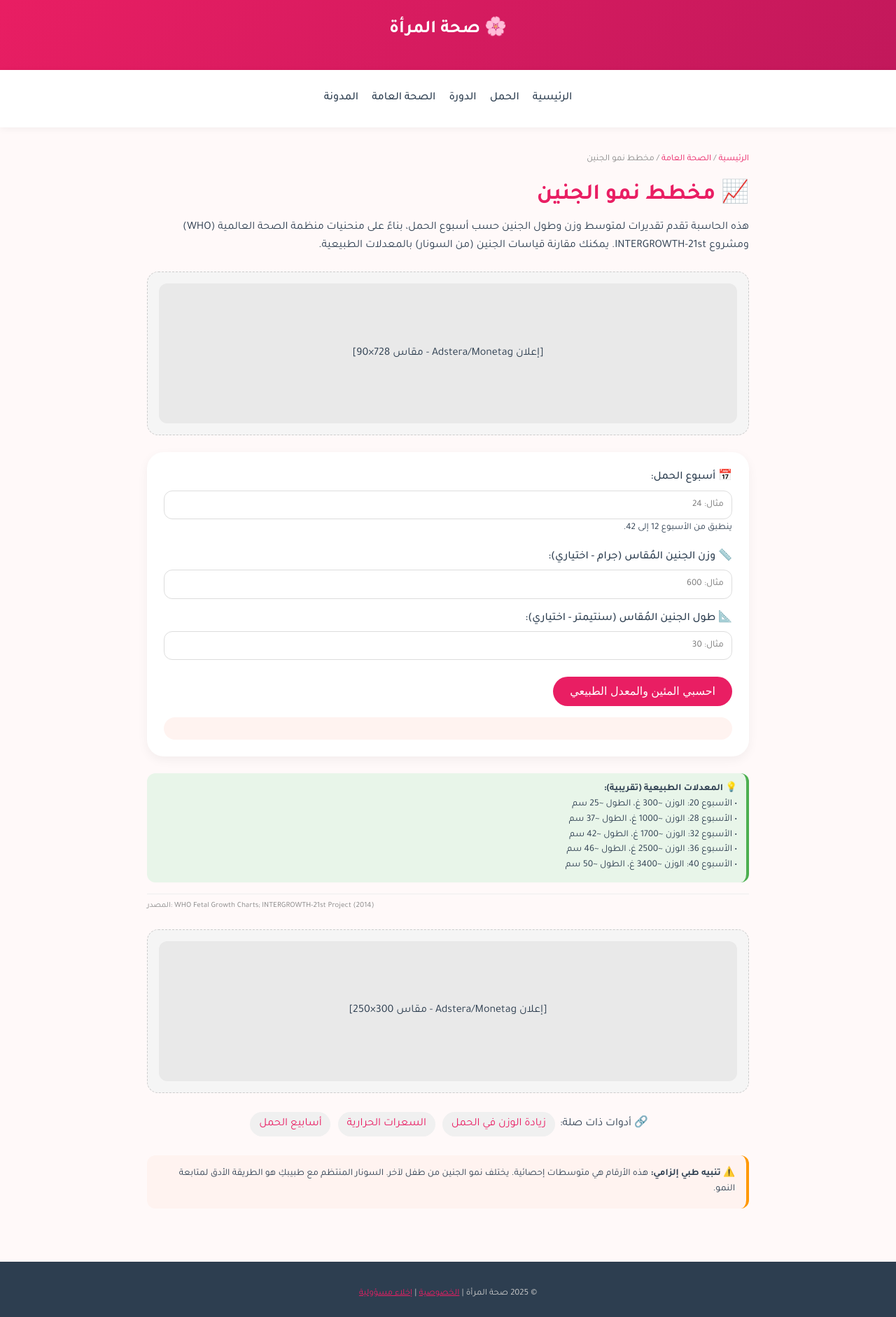
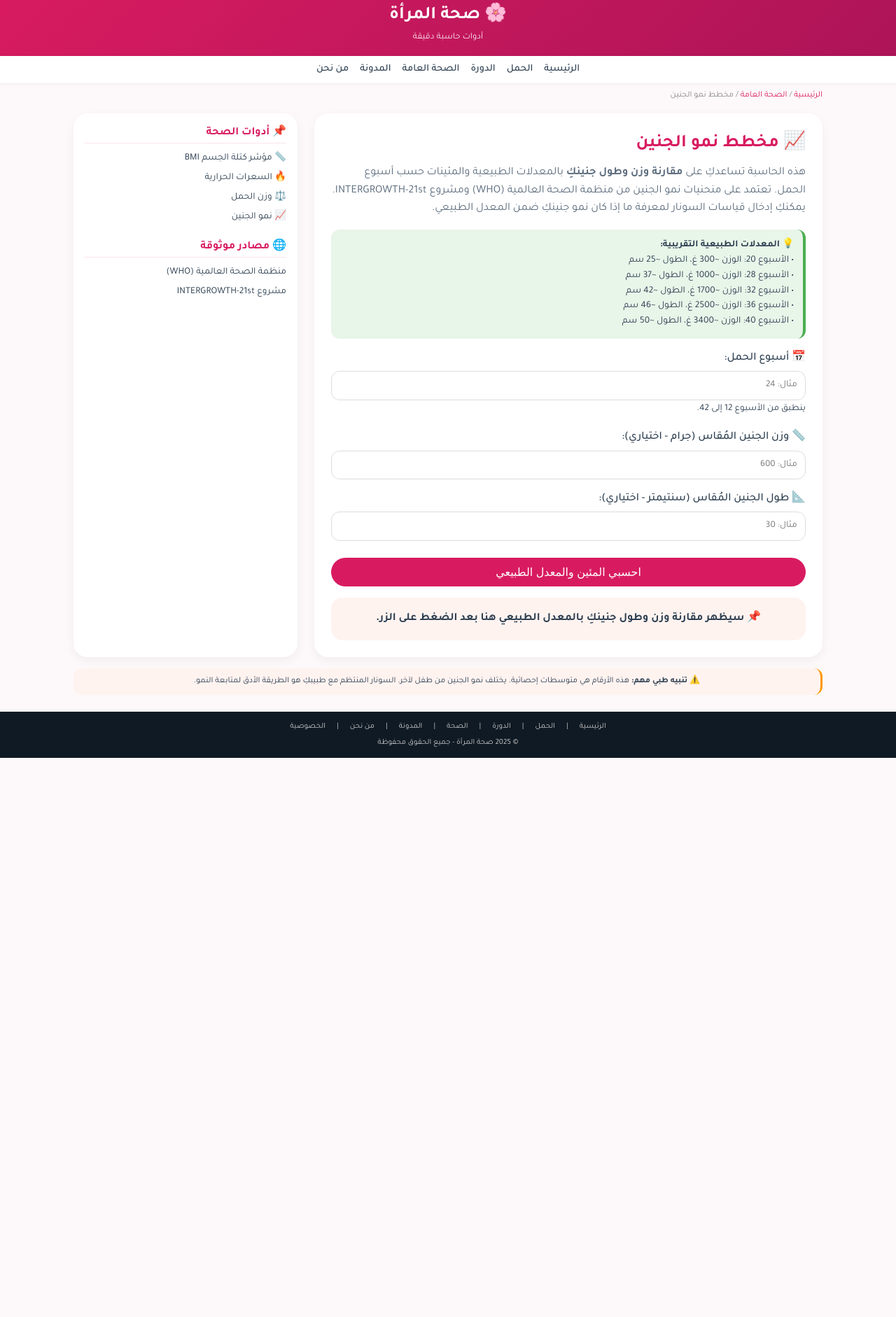
Before and after one commit to ouhlali2026/womens-health-calculators, a plain HTML site: page health/fetal-growth.html in a window 1280 px wide. Shown: the part 13-1895 px from the top of the page at 70% size. After the commit the page ends 1096 px from the top, so only its background shows below. Drawn offline with Linux system fonts and the light colour scheme.

Commit message:
Update fetal-growth.html
إضافة مخطط نمو الجنين: مقارنة وزن وطول الجنين بالمئينات العمرية حسب أسبوع الحمل. يعتمد على منحنيات منظمة الصحة العالمية

```diff
--- a/health/fetal-growth.html
+++ b/health/fetal-growth.html
@@ -2,61 +2,102 @@
 <html lang="ar" dir="rtl">
 <head>
     <meta charset="UTF-8">
-    <meta name="viewport" content="width=device-width, initial-scale=1.0">
-    <meta name="description" content="مخطط نمو الجنين: مقارنة وزن وطول الجنين بالمئينات العمرية حسب أسبوع الحمل. يعتمد على منحنيات منظمة الصحة العالمية والـ INTERGROWTH-21st. متابعة تطور الجنين.">
-    <meta name="keywords" content="نمو الجنين, وزن الجنين, طول الجنين, مئينات, مراحل الحمل">
-    <meta name="author" content="صحة المرأة">
-    <link rel="canonical" href="https://yourdomain.com/health/fetal-growth.html">
-    <title>مخطط نمو الجنين | الوزن والطول حسب أسبوع الحمل | صحة المرأة</title>
+    <meta name="viewport" content="width=device-width, initial-scale=1.0, user-scalable=yes">
+    <meta name="description" content="مخطط نمو الجنين: مقارنة وزن وطول الجنين بالمئينات العمرية حسب أسبوع الحمل. يعتمد على منحنيات منظمة الصحة العالمية (WHO) ومشروع INTERGROWTH-21st. تابعي تطور جنينك أسبوعًا بأسبوع.">
+    <title>مخطط نمو الجنين | وزن وطول الجنين حسب أسبوع الحمل | صحة المرأة</title>
     <link href="https://fonts.googleapis.com/css2?family=Tajawal:wght@400;500;700&display=swap" rel="stylesheet">
     <style>
+        :root {
+            --primary: #D81B60;
+            --primary-dark: #AD1457;
+            --bg-light: #FDF8F9;
+            --text-dark: #2C3E50;
+            --white: #FFFFFF;
+            --shadow: 0 5px 15px rgba(0,0,0,0.05);
+        }
         * { margin: 0; padding: 0; box-sizing: border-box; }
-        body { font-family: 'Tajawal', sans-serif; background: #FFF9F9; color: #2D3E50; line-height: 1.6; }
-        .container { max-width: 900px; margin: auto; padding: 20px; }
-        header { background: linear-gradient(135deg, #E91E63, #C2185B); color: white; padding: 1rem 0; text-align: center; }
+        body { font-family: 'Tajawal', sans-serif; background: var(--bg-light); color: var(--text-dark); line-height: 1.6; }
+        .container { max-width: 1100px; margin: 0 auto; padding: 0 15px; }
+        header { background: linear-gradient(135deg, var(--primary), var(--primary-dark)); color: white; padding: 1rem 0; text-align: center; }
         .logo { font-size: 1.6rem; font-weight: 700; }
-        nav { background: white; box-shadow: 0 2px 10px rgba(0,0,0,0.05); padding: 0.5rem 0; position: sticky; top: 0; }
-        .nav-links { display: flex; justify-content: center; flex-wrap: wrap; list-style: none; gap: 1.2rem; }
-        .nav-links a { text-decoration: none; color: #2D3E50; font-weight: 500; }
-        .nav-links a:hover { color: #E91E63; }
-        .breadcrumb { font-size: 0.8rem; margin: 1rem 0; color: #888; }
-        .breadcrumb a { color: #E91E63; text-decoration: none; }
-        .card { background: white; border-radius: 24px; padding: 1.5rem; margin: 1.5rem 0; box-shadow: 0 5px 15px rgba(0,0,0,0.05); }
+        .tagline { font-size: 0.8rem; opacity: 0.9; }
+        nav { background: var(--white); box-shadow: 0 1px 5px rgba(0,0,0,0.05); position: sticky; top: 0; padding: 0.4rem 0; }
+        .nav-links { display: flex; justify-content: center; flex-wrap: wrap; gap: 1rem; list-style: none; }
+        .nav-links a { text-decoration: none; color: var(--text-dark); font-weight: 500; font-size: 0.9rem; }
+        .nav-links a:hover { color: var(--primary); }
+        .breadcrumb { font-size: 0.75rem; margin: 0.5rem 0; color: #888; }
+        .breadcrumb a { color: var(--primary); text-decoration: none; }
+        .top-ad { margin: 0.5rem 0 1rem 0; text-align: center; }
+        .main-grid { display: grid; grid-template-columns: 1fr 320px; gap: 1.5rem; margin: 1rem 0; }
+        @media (max-width: 768px) { .main-grid { grid-template-columns: 1fr; } .sidebar { display: none; } }
+        .calculator-box { background: var(--white); border-radius: 20px; padding: 1.5rem; box-shadow: var(--shadow); }
+        .calculator-box h1 { color: var(--primary); margin-bottom: 0.5rem; font-size: 1.6rem; }
+        .calculator-box p { color: #5D6D7E; margin-bottom: 1rem; }
         .input-group { margin-bottom: 1rem; }
         label { display: block; margin-bottom: 0.3rem; font-weight: 500; }
         input, select { width: 100%; padding: 0.7rem; border: 1px solid #ddd; border-radius: 12px; font-family: inherit; }
-        button { background: #E91E63; color: white; border: none; padding: 0.7rem 1.5rem; border-radius: 50px; cursor: pointer; font-size: 1rem; margin-top: 0.5rem; }
-        .result { background: #FFF3F0; padding: 1rem; border-radius: 16px; margin-top: 1rem; font-weight: bold; line-height: 1.8; }
+        button { background: var(--primary); color: white; border: none; padding: 0.7rem 1.5rem; border-radius: 30px; cursor: pointer; font-size: 1rem; margin-top: 0.5rem; width: 100%; }
+        button:hover { background: var(--primary-dark); }
+        .result { background: #FFF3F0; padding: 1rem; border-radius: 16px; margin-top: 1rem; font-weight: bold; line-height: 1.8; text-align: center; }
+        .sidebar { background: var(--white); border-radius: 20px; padding: 1rem; box-shadow: var(--shadow); }
+        .sidebar h3 { color: var(--primary); font-size: 1rem; margin-bottom: 0.5rem; border-bottom: 1px solid #FCE4EC; }
+        .sidebar ul { list-style: none; margin-bottom: 1rem; }
+        .sidebar ul li a { color: var(--text-dark); text-decoration: none; font-size: 0.85rem; display: block; padding: 0.2rem 0; }
+        .sidebar-ad { margin: 1rem 0; text-align: center; }
+        footer { background: #0F1A24; color: #ccc; margin-top: 1.5rem; padding: 0.8rem 0; font-size: 0.7rem; text-align: center; }
+        .footer-links { display: flex; justify-content: center; flex-wrap: wrap; gap: 1rem; margin-bottom: 0.3rem; }
+        .footer-links a { color: #ccc; text-decoration: none; }
+        .footer-links a:hover { color: var(--primary); }
+        .disclaimer { background: #FFF3F0; border-right: 3px solid #FF9800; padding: 0.6rem; border-radius: 12px; margin: 1rem 0; font-size: 0.75rem; text-align: center; }
         .note { background: #E8F5E9; padding: 0.8rem; border-radius: 12px; margin: 1rem 0; font-size: 0.85rem; border-right: 4px solid #4CAF50; }
-        .source { font-size: 0.7rem; color: #888; direction: ltr; text-align: left; margin-top: 1rem; border-top: 1px solid #eee; padding-top: 0.5rem; }
-        .ad-container { background: #f5f5f5; border: 1px dashed #ccc; text-align: center; padding: 1rem; margin: 1.5rem 0; border-radius: 16px; }
-        .ad-inner { min-height: 200px; background: #e9e9e9; display: flex; align-items: center; justify-content: center; border-radius: 12px; }
-        .disclaimer { background: #FFF3F0; border-right: 4px solid #FF9800; padding: 1rem; margin: 1.5rem 0; font-size: 0.85rem; border-radius: 12px; }
-        .internal-links { margin: 1rem 0; text-align: center; }
-        .internal-links a { background: #f0f0f0; padding: 0.3rem 0.8rem; border-radius: 20px; text-decoration: none; color: #E91E63; margin: 0.2rem; display: inline-block; }
-        footer { background: #2D3E50; color: #ccc; text-align: center; padding: 1rem; margin-top: 2rem; font-size: 0.8rem; }
-        footer a { color: #E91E63; }
-        @media (max-width: 600px) { .container { padding: 15px; } }
+        table { width: 100%; border-collapse: collapse; margin: 1rem 0; }
+        th, td { border: 1px solid #ddd; padding: 0.5rem; text-align: right; }
+        th { background: var(--primary); color: white; }
+        @media (max-width: 600px) { .calculator-box { padding: 1rem; } }
     </style>
 </head>
 <body>
-    <header><div class="container"><div class="logo">🌸 صحة المرأة</div></div></header>
+    <header><div class="container"><div class="logo">🌸 صحة المرأة</div><div class="tagline">أدوات حاسبة دقيقة</div></div></header>
     <nav><div class="container"><ul class="nav-links">
         <li><a href="/">الرئيسية</a></li>
         <li><a href="/pregnancy/">الحمل</a></li>
         <li><a href="/period/">الدورة</a></li>
         <li><a href="/health/">الصحة العامة</a></li>
         <li><a href="/blog/">المدونة</a></li>
+        <li><a href="/pages/about.html">من نحن</a></li>
     </ul></div></nav>
 
     <div class="container">
         <div class="breadcrumb"><a href="/">الرئيسية</a> / <a href="/health/">الصحة العامة</a> / <span>مخطط نمو الجنين</span></div>
-        <h1 style="color:#E91E63; margin:0.5rem 0;">📈 مخطط نمو الجنين</h1>
-        <p>هذه الحاسبة تقدم تقديرات لمتوسط وزن وطول الجنين حسب أسبوع الحمل، بناءً على منحنيات منظمة الصحة العالمية (WHO) ومشروع INTERGROWTH-21st. يمكنك مقارنة قياسات الجنين (من السونار) بالمعدلات الطبيعية.</p>
 
-        <div class="ad-container"><div class="ad-inner">[إعلان Adstera/Monetag - مقاس 728×90]</div></div>
+        <!-- إعلان مربع أعلى الصفحة -->
+        <div class="top-ad">
+            <script>
+                atOptions = {
+                    'key' : '9249bc7082ec8de07f68c70c571d2018',
+                    'format' : 'iframe',
+                    'height' : 250,
+                    'width' : 300,
+                    'params' : {}
+                };
+            </script>
+            <script src="https://www.highperformanceformat.com/9249bc7082ec8de07f68c70c571d2018/invoke.js"></script>
+        </div>
 
-        <div class="card">
+        <div class="main-grid">
+            <div class="calculator-box">
+                <h1>📈 مخطط نمو الجنين</h1>
+                <p>هذه الحاسبة تساعدكِ على <strong>مقارنة وزن وطول جنينكِ</strong> بالمعدلات الطبيعية والمئينات حسب أسبوع الحمل. تعتمد على منحنيات نمو الجنين من منظمة الصحة العالمية (WHO) ومشروع INTERGROWTH-21st. يمكنكِ إدخال قياسات السونار لمعرفة ما إذا كان نمو جنينكِ ضمن المعدل الطبيعي.</p>
+
+                <div class="note">
+                    💡 <strong>المعدلات الطبيعية التقريبية:</strong><br>
+                    • الأسبوع 20: الوزن ~300 غ، الطول ~25 سم<br>
+                    • الأسبوع 28: الوزن ~1000 غ، الطول ~37 سم<br>
+                    • الأسبوع 32: الوزن ~1700 غ، الطول ~42 سم<br>
+                    • الأسبوع 36: الوزن ~2500 غ، الطول ~46 سم<br>
+                    • الأسبوع 40: الوزن ~3400 غ، الطول ~50 سم
+                </div>
+
                 <div class="input-group">
                     <label>📅 أسبوع الحمل:</label>
                     <input type="number" id="week" min="12" max="42" step="1" placeholder="مثال: 24">
@@ -71,43 +112,58 @@
                     <input type="number" id="fetalLength" step="0.1" placeholder="مثال: 30">
                 </div>
                 <button onclick="calculateGrowth()">احسبي المئين والمعدل الطبيعي</button>
-            <div class="result" id="result"></div>
+
+                <div class="result" id="result">📌 سيظهر مقارنة وزن وطول جنينكِ بالمعدل الطبيعي هنا بعد الضغط على الزر.</div>
             </div>
 
-        <div class="note">
-            💡 <strong>المعدلات الطبيعية (تقريبية):</strong><br>
-            • الأسبوع 20: الوزن ~300 غ، الطول ~25 سم<br>
-            • الأسبوع 28: الوزن ~1000 غ، الطول ~37 سم<br>
-            • الأسبوع 32: الوزن ~1700 غ، الطول ~42 سم<br>
-            • الأسبوع 36: الوزن ~2500 غ، الطول ~46 سم<br>
-            • الأسبوع 40: الوزن ~3400 غ، الطول ~50 سم
+            <div class="sidebar">
+                <h3>📌 أدوات الصحة</h3>
+                <ul>
+                    <li><a href="/health/bmi.html">📏 مؤشر كتلة الجسم BMI</a></li>
+                    <li><a href="/health/calories.html">🔥 السعرات الحرارية</a></li>
+                    <li><a href="/health/weight-gain.html">⚖️ وزن الحمل</a></li>
+                    <li><a href="/health/fetal-growth.html">📈 نمو الجنين</a></li>
+                </ul>
+
+                <div class="sidebar-ad">
+                    <script>
+                        atOptions = {
+                            'key' : '9249bc7082ec8de07f68c70c571d2018',
+                            'format' : 'iframe',
+                            'height' : 250,
+                            'width' : 300,
+                            'params' : {}
+                        };
+                    </script>
+                    <script src="https://www.highperformanceformat.com/9249bc7082ec8de07f68c70c571d2018/invoke.js"></script>
                 </div>
 
-        <div class="source">المصدر: WHO Fetal Growth Charts; INTERGROWTH-21st Project (2014)</div>
-
-        <div class="ad-container"><div class="ad-inner">[إعلان Adstera/Monetag - مقاس 300×250]</div></div>
-
-        <div class="internal-links">
-            🔗 أدوات ذات صلة:
-            <a href="/health/weight-gain.html">زيادة الوزن في الحمل</a>
-            <a href="/health/calories.html">السعرات الحرارية</a>
-            <a href="/pregnancy/weeks-months.html">أسابيع الحمل</a>
+                <h3>🌐 مصادر موثوقة</h3>
+                <ul>
+                    <li><a href="https://www.who.int" target="_blank">منظمة الصحة العالمية (WHO)</a></li>
+                    <li><a href="https://intergrowth21.tghn.org" target="_blank">مشروع INTERGROWTH-21st</a></li>
+                </ul>
+            </div>
         </div>
 
         <div class="disclaimer">
-            <strong>⚠️ تنبيه طبي إلزامي:</strong> هذه الأرقام هي متوسطات إحصائية. يختلف نمو الجنين من طفل لآخر. السونار المنتظم مع طبيبكِ هو الطريقة الأدق لمتابعة النمو.
+            <strong>⚠️ تنبيه طبي مهم:</strong> هذه الأرقام هي متوسطات إحصائية. يختلف نمو الجنين من طفل لآخر. السونار المنتظم مع طبيبكِ هو الطريقة الأدق لمتابعة النمو.
         </div>
     </div>
 
     <footer>
         <div class="container">
-            <p>© 2025 صحة المرأة | <a href="/pages/privacy.html">الخصوصية</a> | <a href="/pages/disclaimer.html">إخلاء مسؤولية</a></p>
+            <div class="footer-links">
+                <a href="/">الرئيسية</a> | <a href="/pregnancy/">الحمل</a> | <a href="/period/">الدورة</a> | <a href="/health/">الصحة</a> | <a href="/blog/">المدونة</a> | <a href="/pages/about.html">من نحن</a> | <a href="/pages/privacy.html">الخصوصية</a>
+            </div>
+            <div>© 2025 صحة المرأة - جميع الحقوق محفوظة</div>
         </div>
     </footer>
 
+    <script src="https://pl29111033.profitablecpmratenetwork.com/b0/76/52/b07652c8af166665f15defd7d6b8a7ca.js"></script>
+
     <script>
         function getAverageWeight(week) {
-            // معادلات تقريبية مستخلصة من منحنيات INTERGROWTH-21st (وزن الجنين بالجرام)
             if (week < 12) return null;
             if (week <= 14) return 30 + (week - 12) * 15;
             if (week <= 20) return 90 + (week - 14) * 35;
@@ -118,7 +174,6 @@
         }
 
         function getAverageLength(week) {
-            // طول الجنين بالسنتيمتر (تقديرات)
             if (week < 12) return null;
             if (week <= 14) return 8 + (week - 12) * 1.2;
             if (week <= 20) return 12 + (week - 14) * 1.5;
@@ -128,41 +183,47 @@
             return null;
         }
 
-        function calculatePercentile(measured, average, sd) {
-            // تبسيط: انحراف معياري تقريبي 10-15% من المتوسط
+        function calculatePercentile(measured, average, sdPercent = 0.12) {
             if (!measured || measured <= 0) return null;
-            let diff = measured - average;
-            let z = diff / (average * 0.12); // انحراف معياري ~12%
-            if (z < -2) return "أقل من الطبيعي (< 2.5%)";
-            if (z > 2) return "أعلى من الطبيعي (> 97.5%)";
+            let sd = average * sdPercent;
+            let z = (measured - average) / sd;
+            if (z < -2) return "أقل من المعدل الطبيعي (< 2.5%)";
+            if (z > 2) return "أعلى من المعدل الطبيعي (> 97.5%)";
             if (z < -1) return "أقل قليلاً (~15%)";
             if (z > 1) return "أعلى قليلاً (~85%)";
-            return "طبيعي (50%)";
+            return "طبيعي (في المعدل الطبيعي)";
         }
 
         function calculateGrowth() {
             let week = parseFloat(document.getElementById('week').value);
             let fetalWeight = parseFloat(document.getElementById('fetalWeight').value);
             let fetalLength = parseFloat(document.getElementById('fetalLength').value);
+
             if (isNaN(week) || week < 12 || week > 42) {
-                document.getElementById('result').innerHTML = 'الرجاء إدخال أسبوع حمل صحيح بين 12 و 42.';
+                document.getElementById('result').innerHTML = '⚠️ الرجاء إدخال أسبوع حمل صحيح بين 12 و 42.';
                 return;
             }
+
             let avgWeight = getAverageWeight(week);
             let avgLength = getAverageLength(week);
-            let resultText = `📊 الأسبوع ${week}:<br>`;
-            if (avgWeight) resultText += `⚖️ متوسط الوزن الطبيعي: ~${Math.round(avgWeight)} جرام<br>`;
-            if (avgLength) resultText += `📏 متوسط الطول الطبيعي: ~${avgLength.toFixed(1)} سم<br>`;
+            let resultText = `📊 <strong>الأسبوع ${week}</strong><br>`;
+
+            if (avgWeight) {
+                resultText += `⚖️ متوسط الوزن الطبيعي: ~${Math.round(avgWeight)} جرام<br>`;
+            }
+            if (avgLength) {
+                resultText += `📏 متوسط الطول الطبيعي: ~${avgLength.toFixed(1)} سم<br>`;
+            }
 
             if (!isNaN(fetalWeight) && fetalWeight > 0 && avgWeight) {
-                let status = calculatePercentile(fetalWeight, avgWeight, avgWeight*0.12);
+                let status = calculatePercentile(fetalWeight, avgWeight);
                 resultText += `🔍 وزن جنينكِ (${fetalWeight} غ): ${status}<br>`;
             } else if (!isNaN(fetalWeight) && fetalWeight > 0) {
-                resultText += `⚠️ لا يتوفر متوسط دقيق لهذا الأسبوع. استشيري طبيبكِ.<br>`;
+                resultText += `⚠️ لا يتوفر متوسط دقيق للوزن لهذا الأسبوع.<br>`;
             }
 
             if (!isNaN(fetalLength) && fetalLength > 0 && avgLength) {
-                let status = calculatePercentile(fetalLength, avgLength, avgLength*0.12);
+                let status = calculatePercentile(fetalLength, avgLength);
                 resultText += `📐 طول جنينكِ (${fetalLength} سم): ${status}<br>`;
             } else if (!isNaN(fetalLength) && fetalLength > 0) {
                 resultText += `⚠️ لا يتوفر متوسط دقيق للطول لهذا الأسبوع.<br>`;
@@ -171,6 +232,7 @@
             if (isNaN(fetalWeight) && isNaN(fetalLength)) {
                 resultText += `💡 أدخلي قياسات الجنين (وزن و/أو طول) من السونار لمقارنة دقيقة.`;
             }
+
             resultText += `<br>⚠️ هذه تقديرات، السونار المنتظم هو الأكثر دقة.`;
             document.getElementById('result').innerHTML = resultText;
         }
```
Lines whose indentation alone changed are shown as unchanged.
